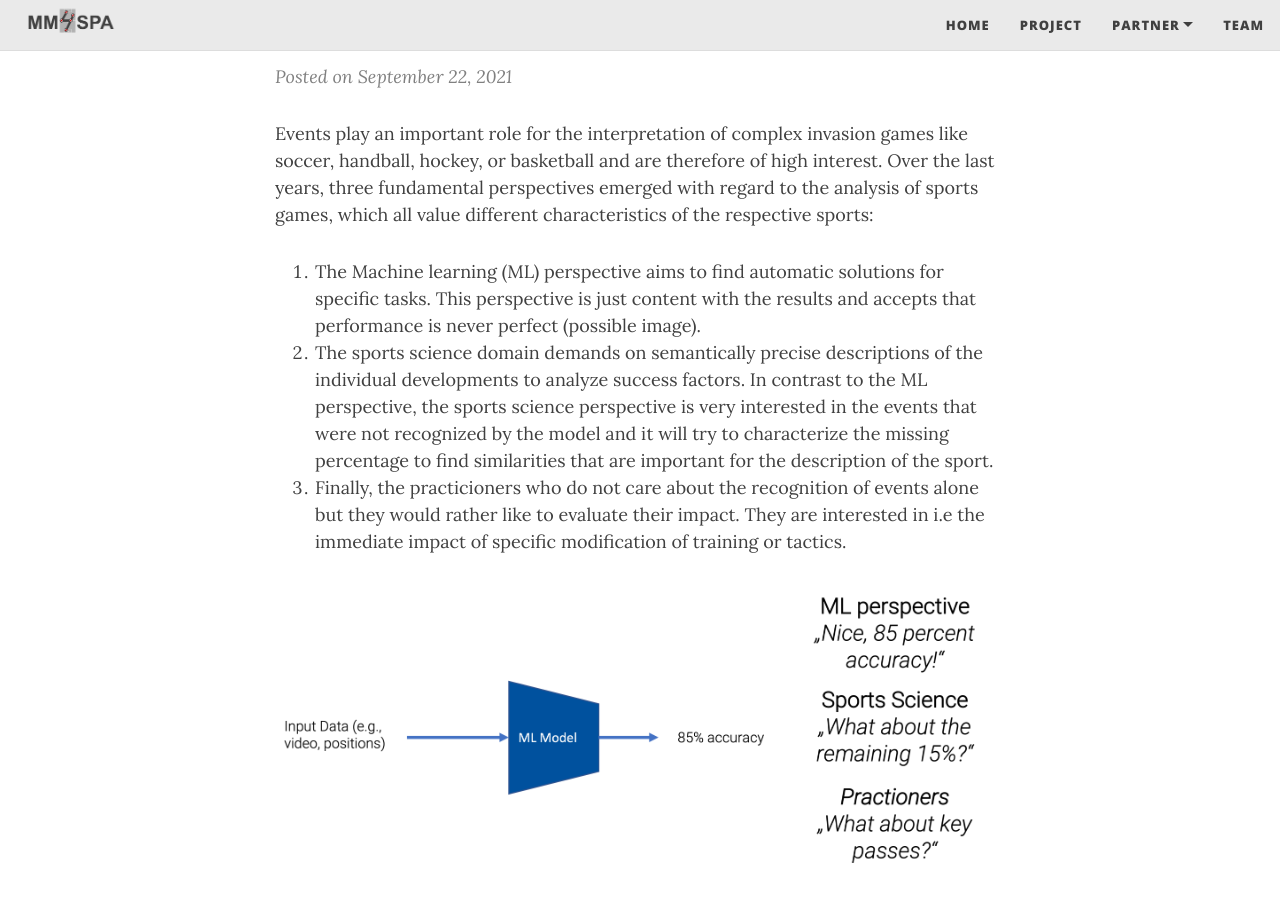
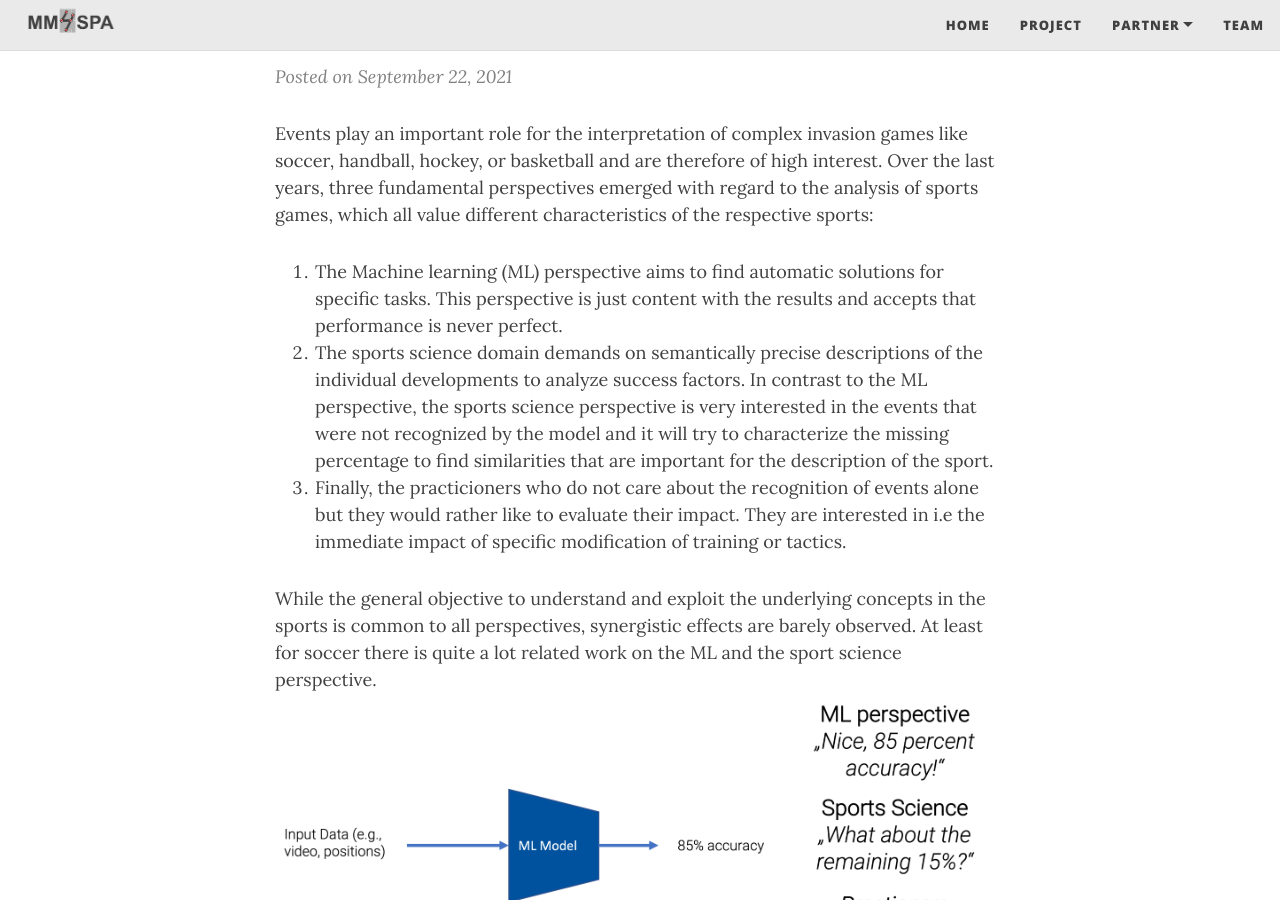
Before and after one commit to MartinWohlan/prototyp_officia_website, a Jekyll site: the page built from _posts/2021-09-22-taxonomie.md, in a window 1280 px wide and 900 px high, scrolled down 351 px. Built offline with Jekyll 4.4.1, drawn with Linux system fonts in a browser that asks for light colours; nearby versions of some CDN libraries.

Commit message:
image chaanged

```diff
--- a/_posts/2021-09-22-taxonomie.md
+++ b/_posts/2021-09-22-taxonomie.md
@@ -8,14 +8,12 @@ share-img: /assets/img/taxonomie.png
 ---
 
 Events play an important role for the interpretation of complex invasion games like soccer, handball, hockey, or basketball and are therefore of high interest. Over the last years, three fundamental perspectives emerged with regard to the analysis of sports games, which all value different characteristics of the respective sports:
-1. The Machine learning (ML) perspective aims to find automatic solutions for specific tasks. This perspective is just content with the results and accepts that performance is never perfect (possible image).
+1. The Machine learning (ML) perspective aims to find automatic solutions for specific tasks. This perspective is just content with the results and accepts that performance is never perfect.
 2. The sports science domain demands on semantically precise descriptions of the individual developments to analyze success factors. In contrast to the ML perspective, the sports science perspective is very interested in the events that were not recognized by the model and it will try to characterize the missing percentage to find similarities that are important for the description of the sport.
 3. Finally, the practicioners who do not care about the recognition of events alone but they would rather like to evaluate their impact. They are interested in i.e the immediate impact of specific modification of training or tactics.
 
+While the general objective to understand and exploit the underlying concepts in the sports is common to all perspectives, synergistic effects are barely observed. At least for soccer there is quite a lot related work on the ML and the sport science perspective.
 ![ml-model](../assets/img/ml_model.png){: .mx-auto.d-block :}
-
-While the general objective to understand and exploit the underlying concepts in the sports is common to all perspectives, synergistic effects are barely observed. At least for soccer there is quite a lot related work on the ML and the sport science perspective.
-
 Descriptive statistical analysis such as possession or shot frequency rely on events that occur on the pitch. However, collecting semantic and (spatio-) temporal properties for events during matches is on-trivial, highly dependent on the underlying definitions, and is, in the case of (accurate) manual annotations, very time-consuming and expensive. Nevertheless it is a common practice of data providers for (certain) matches in professional sport to delegate the annotation of events to human annotators. Various approaches have been suggested to automate the process. In this respect, the automatic detection of (spatio-) temporal events has been addressed for (broadcast) video data and positional data. However, due to ambigious definitions of the events and the fact that public datasets are very rare, both manual annotations and automatic detection of events do not fulfill a gold standard in annotation quality. Even though the sports science perspective offers some taxonomies there is no global annotation scheme or event taxonomy that covers various fine grained events that can be evaluated with few meaningful metrics to set a gold standard.
 
 Our aim and contribution is to create a taxonomy that is valid for invasion games in general and can be applied to all invasion games with a sport-specific refinement of the base events.
```
